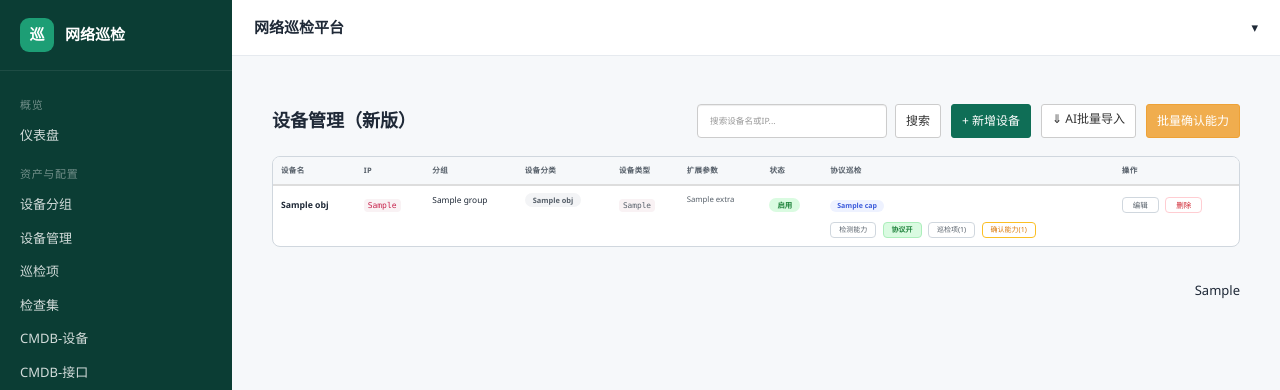
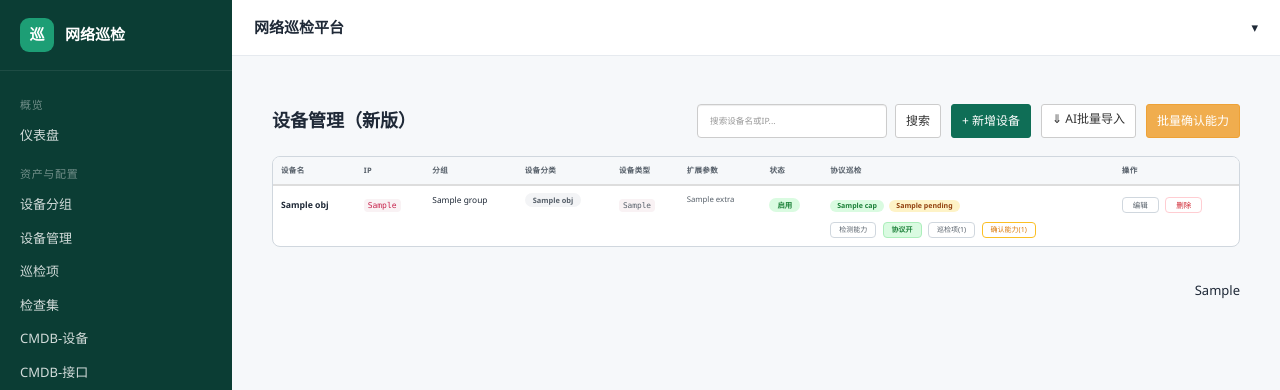
Before and after one commit to PacketDragonStar/xunjian_dev, a Django app: template app02/templates/new_device_list.html in a window 1280 px wide. Shown: the top 390 px of the page. Run offline with Django 4.2, Linux system fonts and the light colour scheme; the template is opened without the code that fills it: most values are stand-ins (such as "Sample title", 1, 10 or a date in 2020); some libraries are stand-ins or nearby versions.

Commit message:
fix: 能力标签颜色区分 — 已确认=绿色, 待确认=黄色
- 初始渲染: caps_list → cap-done(绿), pending_list → cap-pend(黄)
- JS: capBadges/capBadge 用 CSS class 替代 inline style
- discoverCap: confirmed=绿, pending=黄
- 32/32 测试通过

```diff
--- a/app02/templates/new_device_list.html
+++ b/app02/templates/new_device_list.html
@@ -15,7 +15,9 @@ body{background:var(--paper);font-family:"Segoe UI","Microsoft YaHei",sans-serif
 .xr:hover{background:#fff0f0;}
 .bk-g{background:#dafbe1;color:#1a7f37;padding:2px 8px;border-radius:20px;font-size:.74rem;font-weight:600;}
 .bk-gray{background:#f3f4f6;color:#57606a;padding:2px 8px;border-radius:20px;font-size:.74rem;font-weight:600;}
-.cap-b{display:inline-block;background:#eef2ff;color:#3b5bdb;padding:1px 7px;border-radius:20px;font-size:.7rem;font-weight:600;margin:1px 2px 1px 0;}
+.cap-b{display:inline-block;padding:1px 7px;border-radius:20px;font-size:.7rem;font-weight:600;margin:1px 2px 1px 0;}
+.cap-done{background:#dafbe1;color:#1a7f37;}
+.cap-pend{background:#fef3c7;color:#92400e;}
 .cap-muted{color:#8c959f;font-size:.74rem;}
 .cap-xa{font-size:.7rem;padding:2px 8px;border:1px solid var(--border);border-radius:4px;background:transparent;color:#57606a;cursor:pointer;margin-right:3px;}
 .cap-xa:hover{background:#f6f8fa;}
@@ -67,10 +69,11 @@ body{background:var(--paper);font-family:"Segoe UI","Microsoft YaHei",sans-serif
             {% if dev.caps_none %}
               <span class="cap-muted">未检测</span>
             {% elif dev.caps_list %}
-              {% for c in dev.caps_list %}<span class="cap-b">{{ c }}</span>{% endfor %}
+              {% for c in dev.caps_list %}<span class="cap-b cap-done">{{ c }}</span>{% endfor %}
             {% else %}
               <span class="cap-muted">无特性</span>
             {% endif %}
+            {% for c in dev.pending_list %}<span class="cap-b cap-pend">{{ c }}</span>{% endfor %}
           </div>
           <div style="margin-top:5px;">
             <button class="cap-xa" id="btn-disc-{{ dev.id }}" onclick="discoverCap({{ dev.id }})">检测能力</button>
@@ -196,12 +199,13 @@ function openEdit(id){
 function clrF(){['f-name','f-ip','f-user','f-pwd'].forEach(function(i){document.getElementById(i).value='';});document.getElementById('f-dtype').value='huawei';document.getElementById('f-group').value='';document.getElementById('f-extra').value='{}';document.getElementById('f-enabled').value='true';}
 function closeM(){document.getElementById('modal').classList.remove('show');}
 function gck(n){var v=document.cookie.match('(^|;) ?'+n+'=([^;]*)(;|$)');return v?v[2]:null;}
-function capBadges(caps){
+function capBadges(caps,cls){
+  cls=cls||'cap-done';
   if(caps===null||caps===undefined)return '<span class="cap-muted">未检测</span>';
   if(!caps.length)return '<span class="cap-muted">无特性</span>';
-  return caps.map(function(c){return '<span class="cap-b">'+c+'</span>';}).join('');
+  return caps.map(function(c){return '<span class="cap-b '+cls+'">'+c+'</span>';}).join('');
 }
-function capBadge(c,cls){return '<span class="cap-b" style="background:'+cls+'">'+c+'</span>';}
+function capBadge(c,cls){return '<span class="cap-b '+cls+'">'+c+'</span>';}
 function discoverCap(id){
   var btn=document.getElementById('btn-disc-'+id);
   btn.classList.add('busy');btn.textContent='检测中…';
@@ -210,12 +214,11 @@ function discoverCap(id){
     btn.classList.remove('busy');btn.textContent='检测能力';
     if(res.status){
       var h='';
-      if(res.confirmed&&res.confirmed.length) h+=res.confirmed.map(function(c){return capBadge(c,'#dafbe1;color:#1a7f37');}).join('');
-      if(res.pending&&res.pending.length) h+=res.pending.map(function(c){return capBadge(c,'#fef3c7;color:#92400e');}).join('');
-      if(res.new&&res.new.length) h+=res.new.map(function(c){return capBadge(c,'#e0f2fe;color:#0369a1');}).join(' ');
+      if(res.confirmed&&res.confirmed.length) h+=capBadges(res.confirmed,'cap-done');
+      if(res.pending&&res.pending.length) h+=capBadges(res.pending,'cap-pend');
       document.getElementById('caps-'+id).innerHTML=h||'<span class="cap-muted">无特性</span>';
       if(res.new&&res.new.length){
-        alert('发现新能力: '+res.new.join(', ')+'。请在下方点「确认能力」启用。');
+        alert('发现新能力: '+res.new.join(', ')+'。请点「确认能力」启用。');
       }
     }else{alert('检测失败：'+res.error);}
   }).catch(function(e){btn.classList.remove('busy');btn.textContent='检测能力';alert('请求异常：'+e);});
```
